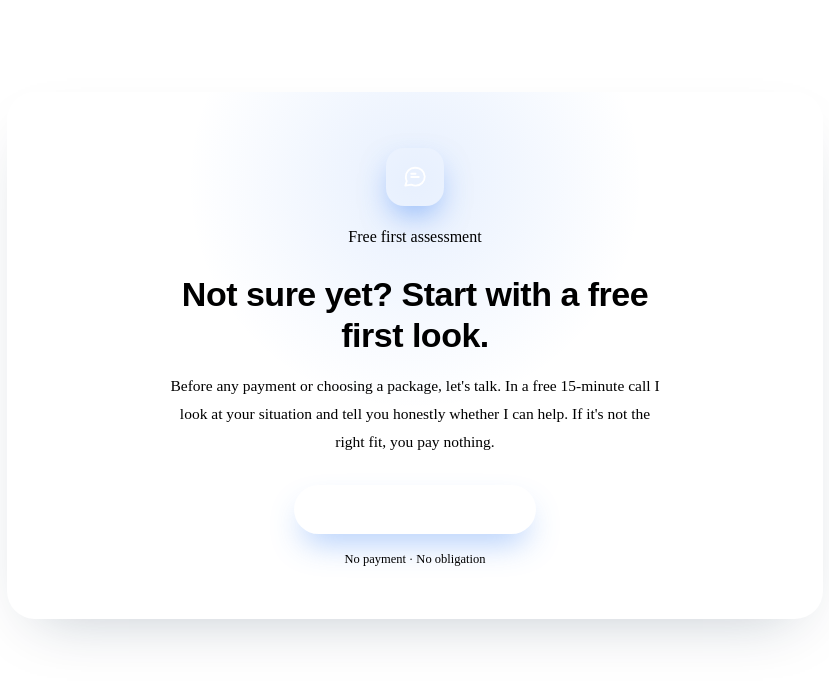
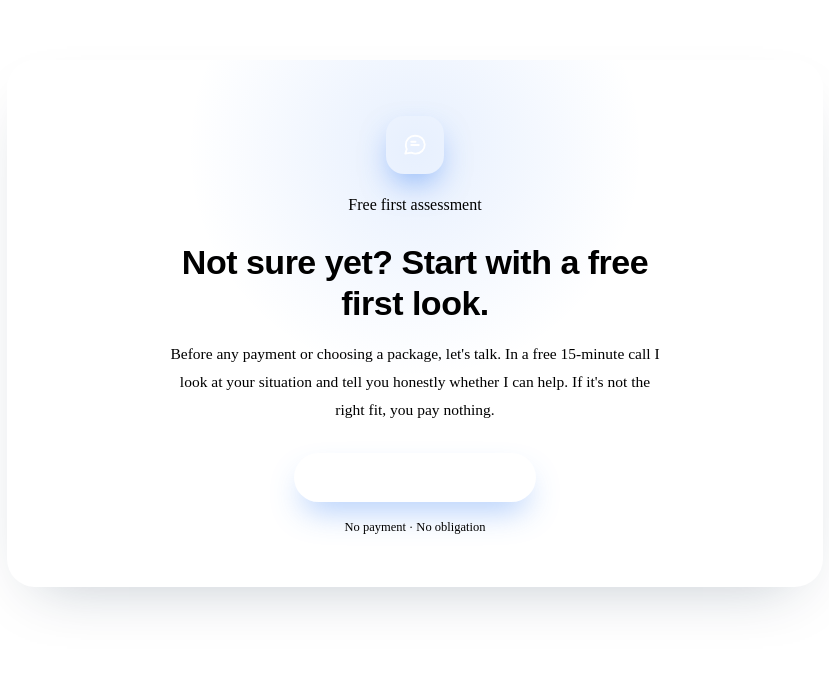
Before and after one commit to eddgg66/radioloq.com, a React (Vite) app: page / in a window 1280 px wide. Shown: the part 1914-2600 px from the top of the page, without its empty margins (225-1054 px from the left). Built offline with nearby package versions, Linux system fonts and the light colour scheme; no server answers; the HTML template or start-up script is replaced by a standard one.

Commit message:
Add files via upload

```diff
--- a/src/components/FirstAssessment.jsx
+++ b/src/components/FirstAssessment.jsx
@@ -12,7 +12,7 @@ export default function FirstAssessment() {
   const { t } = useLanguage();
 
   return (
-    <section id="first-assessment" style={{ background: '#fff', padding: '84px 32px 12px' }}>
+    <section id="first-assessment" style={{ background: '#fff', padding: '52px 32px' }}>
       <div className="container" style={{ display: 'flex', justifyContent: 'center' }}>
         <motion.div
           initial={{ opacity: 0, y: 30 }}
--- a/src/i18n/translations.json
+++ b/src/i18n/translations.json
@@ -177,7 +177,7 @@
     "s4-lbl": "Hakkımda",
     "a-name": "Adalet Gencali",
     "a-role": "Almanya Lisanslı Doktor · Radyoloji Uzmanlık Eğitimi · Bielefeld, Almanya",
-    "a-bio": "Radioloq'u başlatma sebebim basit: kaliteli tıbbi bakım anlaşılır ve herkes için erişilebilir olmalı.",
+    "a-bio": "Radioloq'u başlatma sebebim basit: kaliteli tıbbi hizmet anlaşılır ve herkes için erişilebilir olmalı.",
     "a-notice": "Tüm ikinci görüşler kişisel kapasitemde sunulmaktadır.",
     "pq-text": "Bu hizmeti tek bir soruyu düşünerek tasarladım: kendi aile üyem için ne isterdim?",
     "pq-cite": "— Adalet Gencali · Radioloq",
@@ -292,7 +292,7 @@
     "s4-lbl": "Haqqımda",
     "a-name": "Ədalət Gəncəli",
     "a-role": "Almaniya Lisenziyalı Həkim · Radiologiya üzrə Rezident · Bielefeld, Almaniya",
-    "a-bio": "Radioloq-u yaratmağımın səbəbi sadədir: keyfiyyətli tibbi qayğı anlaşılan və hər kəs üçün əlçatan olmalıdır.",
+    "a-bio": "Radioloq-u yaratmağımın səbəbi sadədir: keyfiyyətli tibbi xidmət anlaşılan və hər kəs üçün əlçatan olmalıdır.",
     "a-notice": "Bütün ikinci rəylər şəxsi imkanlarım çərçivəsində təqdim edilir.",
     "pq-text": "Bu xidməti bir sual əsasında qurdum: öz ailə üzvüm üçün nə istərdim?",
     "pq-cite": "— Ədalət Gəncəli · Radioloq",
```
